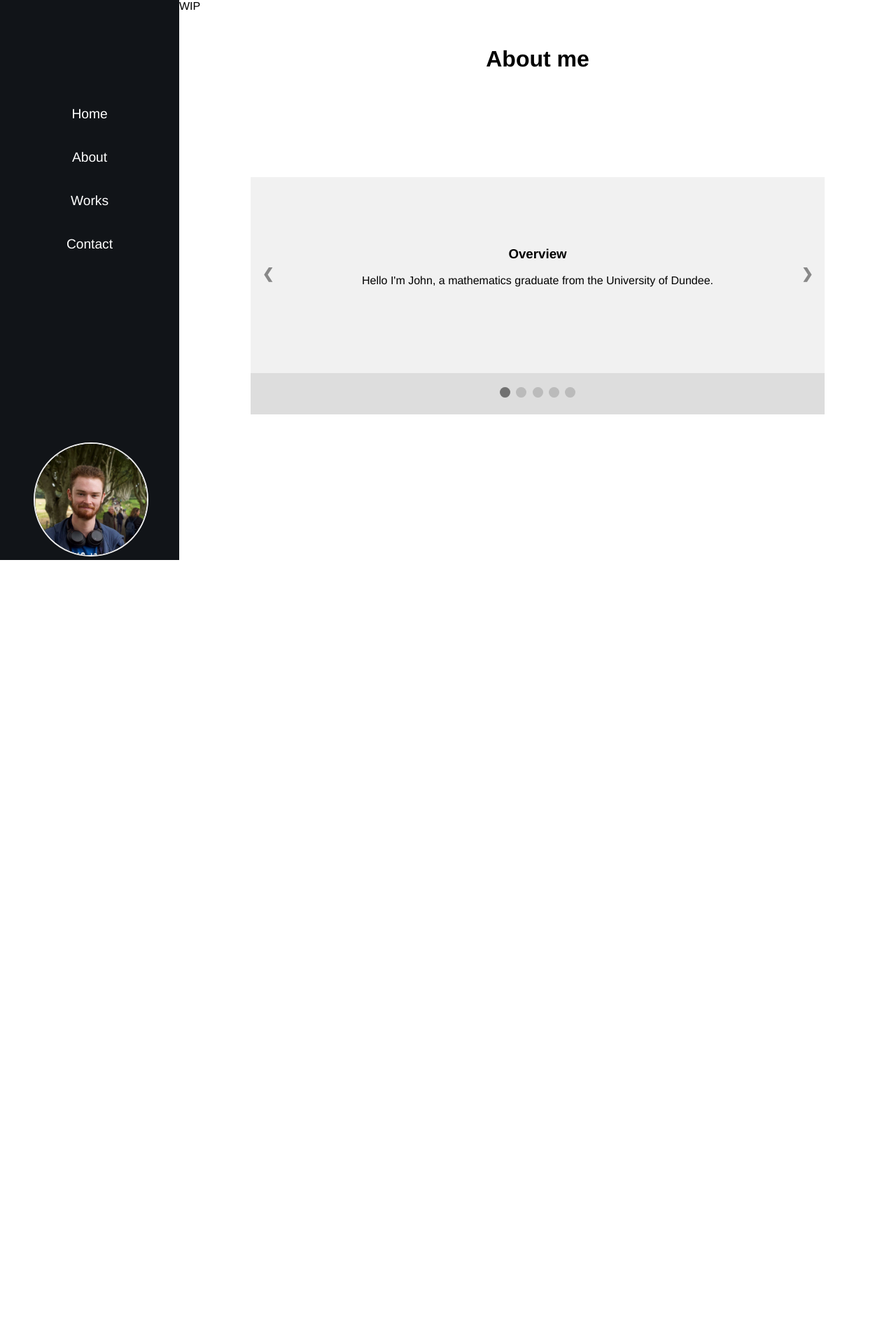
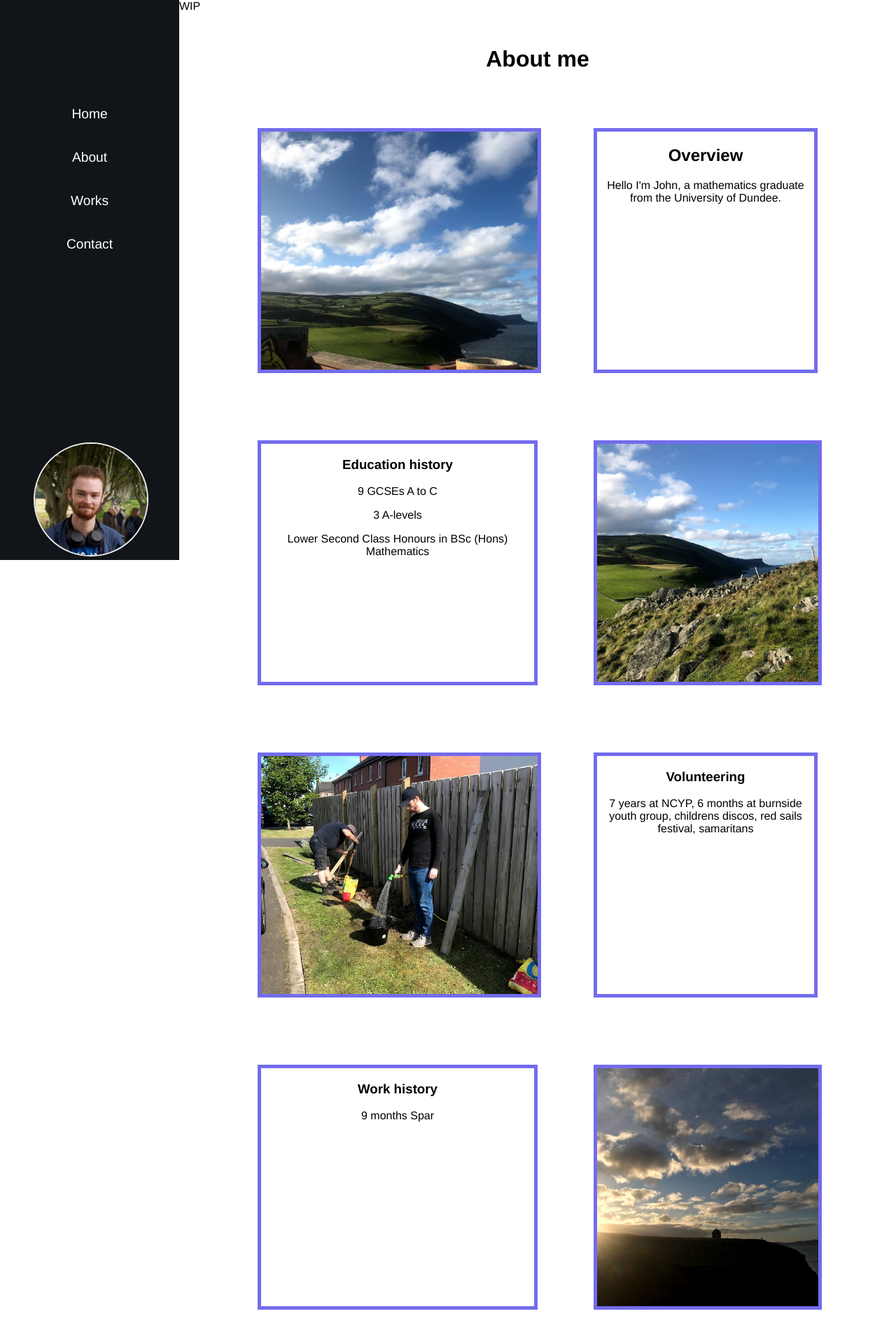
Before and after one commit to OverDoseOnLlamas/portfolio, a Flask app: page /about.html in a window 1280 px wide. Shown: the top 1920 px of the page at 70% size. Before the commit the page ends 800 px from the top, so only its background shows below. Run offline with Flask 2, Linux system fonts and the light colour scheme.

Commit message:
Add files via upload
removed carousel from about page
readded GRID to about page
added infomation under education in about page
fix image issues on index
changed background colour on text box in index

```diff
--- a/static/style.css
+++ b/static/style.css
@@ -5,6 +5,7 @@
   --text-secondary: #ececec;
   --bg-primary: #111418;
   --bg-secondary: #141418;
+  --border-primary: rgb(115,108,237); /* #b3b3b3*/
 }
 
 body {
@@ -69,6 +70,47 @@ body {
 }
 
 /* About page */
+
+#about-grid {
+    display: grid;
+    grid-template-columns: 5fr 4fr;
+    grid-template-rows: repeat(5, 350px);
+    column-gap: 5rem;
+    row-gap: 6rem;
+    margin: 5rem clamp(2rem, 10vw, 7rem);
+}
+
+#about-overview {
+  grid-area: about-overview;
+  text-align: center;
+/*   border: solid 5px var(--border-primary); */
+}
+
+
+#about-edu {
+  grid-area: about-education;
+/*   border: solid 5px var(--border-primary); */
+}
+
+#about-volunteering {
+  grid-area: about-volunteering;
+/*   border: solid 5px var(--border-primary); */
+}
+
+about-work {
+  grid-area: about-work;
+/*   border: solid 5px var(--border-primary); */
+}
+
+#about-hobbies {
+  grid-area: about-hobbies;
+/*   border: solid 5px var(--border-primary); */
+}
+
+.about-text {
+  text-align: center;
+  border: solid 5px var(--border-primary);
+}
 
 /* Works page */
 
@@ -166,83 +208,44 @@ body {
 
   /* About page */
 
-  #about-grid {
-    display: none;
+  #about-grid{
+    grid-template-areas:
+      "about-img-1 about-overview"
+      "about-education about-img-2"
+      "about-img-3 about-volunteering"
+      "about-work about-img-4"
+      "about-img-5 about-hobbies";
   }
 
-  .slideshow-container-outer{
-    display: grid;
-    padding: 0 clamp(100px, 10%, 300px);
-    margin-top: 150px;
+  .about-img{
+    height: 97%;
+    width: 98.8%;
+    object-fit: cover;
   }
 
-  /* Slideshow container */
-  .slideshow-container-inner {
-    position: relative;
-    background: #f1f1f1f1;
+  #about-img-1 {
+      grid-area: about-img-1;
+      border: solid 5px var(--border-primary);
   }
 
-  /* Slides */
-  .mySlides {
-    display: none;
-    padding: 80px;
-    text-align: center;
-    min-height: 120px;
+  #about-img-2 {
+    grid-area: about-img-2;
+    border: solid 5px var(--border-primary);
   }
 
-  /* Next & previous buttons */
-  .prev,
-  .next {
-    cursor: pointer;
-    position: absolute;
-    top: 50%;
-    width: auto;
-    margin-top: -30px;
-    padding: 16px;
-    color: #888;
-    font-weight: bold;
-    font-size: 20px;
-    border-radius: 0 3px 3px 0;
-    user-select: none;
+  #about-img-3 {
+    grid-area: about-img-3;
+    border: solid 5px var(--border-primary);
   }
 
-  /* Position the "next button" to the right */
-  .next {
-    position: absolute;
-    right: 0;
-    border-radius: 3px 0 0 3px;
+  #about-img-4 {
+    grid-area: about-img-4;
+    border: solid 5px var(--border-primary);
   }
 
-  /* On hover, add a black background color with a little bit see-through */
-  .prev:hover,
-  .next:hover {
-    background-color: rgba(0, 0, 0, 0.8);
-    color: white;
-  }
-
-  /* The dot/bullet/indicator container */
-  .dot-container {
-    text-align: center;
-    padding: 20px;
-    background: #ddd;
-  }
-
-  /* The dots/bullets/indicators */
-  .dot {
-    cursor: pointer;
-    height: 15px;
-    width: 15px;
-    margin: 0 2px;
-    background-color: #bbb;
-    border-radius: 50%;
-    display: inline-block;
-    transition: background-color 0.6s ease;
-  }
-
-  /* Add a background color to the active dot/circle */
-  .active,
-  .dot:hover {
-    background-color: #717171;
+  #about-img-5 {
+    grid-area: about-img-5;
+    border: solid 5px var(--border-primary);
   }
 }
 
--- a/templates/about.html
+++ b/templates/about.html
@@ -40,7 +40,7 @@
       <h1 style="margin-top: 3rem; text-align: center">About me</h1>
       <!-- Grid container -->
       <container id="about-grid">
-        <!--  -->
+        <img src="./static/images/about-img-1.png" id="about-img-1" class="about-img">
         <section id="about-overview" class="about-text">
           <h2>Overview</h2>
           <p>
@@ -49,11 +49,15 @@
           </p>
         </section>
 
+        <img src="./static/images/about-img-2.png" id="about-img-2" class="about-img">
         <section id="about-edu" class="about-text">
           <h3>Education history</h3>
-          <p>Degree: Lower Second Class Honours in BSc (Hons) Mathematics</p>
+          <p>9 GCSEs A to C</p>
+          <p>3 A-levels</p>
+          <p>Lower Second Class Honours in BSc (Hons) Mathematics</p>
         </section>
 
+        <img src="./static/images/about-img-3.png" id="about-img-3" class="about-img">
         <section id="about-volunteering" class="about-text">
           <h3>Volunteering</h3>
           <p>
@@ -62,93 +66,18 @@
           </p>
         </section>
 
+        <img src="./static/images/about-img-4.png" id="about-img-4" class="about-img">
         <section id="about-work" class="about-text">
           <h3>Work history</h3>
           <p>9 months Spar</p>
         </section>
 
+        <img src="./static/images/about-img-5.png" id="about-img-5" class="about-img">
         <section id="about-hobbies" class="about-text">
           <h3>Hobbies and Interests</h3>
           <p>Skiing Mathematics Cooking Baking Gaming Programming</p>
         </section>
       </container>
-      <div class="slideshow-container-outer">
-      <!-- Slideshow container -->
-        <div class="slideshow-container-inner">
-          <!-- Full-width slides/quotes -->
-          <div class="mySlides">
-            <h3>Overview</h3>
-            <p>
-              Hello I'm John, a mathematics graduate from the University of
-              Dundee.
-            </p>
-          </div>
-
-          <div class="mySlides">
-            <h3>Education history</h3>
-            <p>Degree: Lower Second Class Honours in BSc (Hons) Mathematics</p>
-          </div>
-
-          <div class="mySlides">
-            <h3>Volunteering</h3>
-            <p>
-              7 years at NCYP, 6 months at burnside youth group, childrens discos,
-              red sails festival, samaritans
-            </p>
-          </div>
-
-          <div class="mySlides">
-            <h3>Work history</h3>
-            <p>9 months Spar</p>
-          </div>
-
-          <div class="mySlides">
-            <h3>Hobbies and Interests</h3>
-            <p>Skiing Mathematics Cooking Baking Gaming Programming</p>
-          </div>
-
-          <!-- Next/prev buttons -->
-          <a class="prev" onclick="plusSlides(-1)">&#10094;</a>
-          <a class="next" onclick="plusSlides(1)">&#10095;</a>
-        </div>
-
-        <!-- Dots/bullets/indicators -->
-        <div class="dot-container">
-          <span class="dot" onclick="currentSlide(1)"></span>
-          <span class="dot" onclick="currentSlide(2)"></span>
-          <span class="dot" onclick="currentSlide(3)"></span>
-          <span class="dot" onclick="currentSlide(4)"></span>
-          <span class="dot" onclick="currentSlide(5)"></span>
-        </div>
-      </div>
     </main>
-    <script>
-      var slideIndex = 1;
-      showSlides(slideIndex);
-
-      function plusSlides(n) {
-        showSlides(slideIndex += n);
-      }
-
-      function currentSlide(n) {
-        showSlides(slideIndex = n);
-      }
-
-      function showSlides(n) {
-        var i;
-        var slides = document.getElementsByClassName("mySlides");
-        var dots = document.getElementsByClassName("dot");
-        if (n > slides.length) {slideIndex = 1}
-          if (n < 1) {slideIndex = slides.length}
-          for (i = 0; i < slides.length; i++) {
-            slides[i].style.display = "none";
-          }
-          for (i = 0; i < dots.length; i++) {
-            dots[i].className = dots[i].className.replace(" active", "");
-          }
-        slides[slideIndex-1].style.display = "block";
-        dots[slideIndex-1].className += " active";
-      }
-    </script>
   </body>
 </html>
```
Also changed, not shown: other parts of static/style.css (+12 -168 lines), static/images/about-img-1.png (added), static/images/about-img-2.png (added), static/images/about-img-3.png (added), static/images/about-img-4.png (added), 1 other file.
